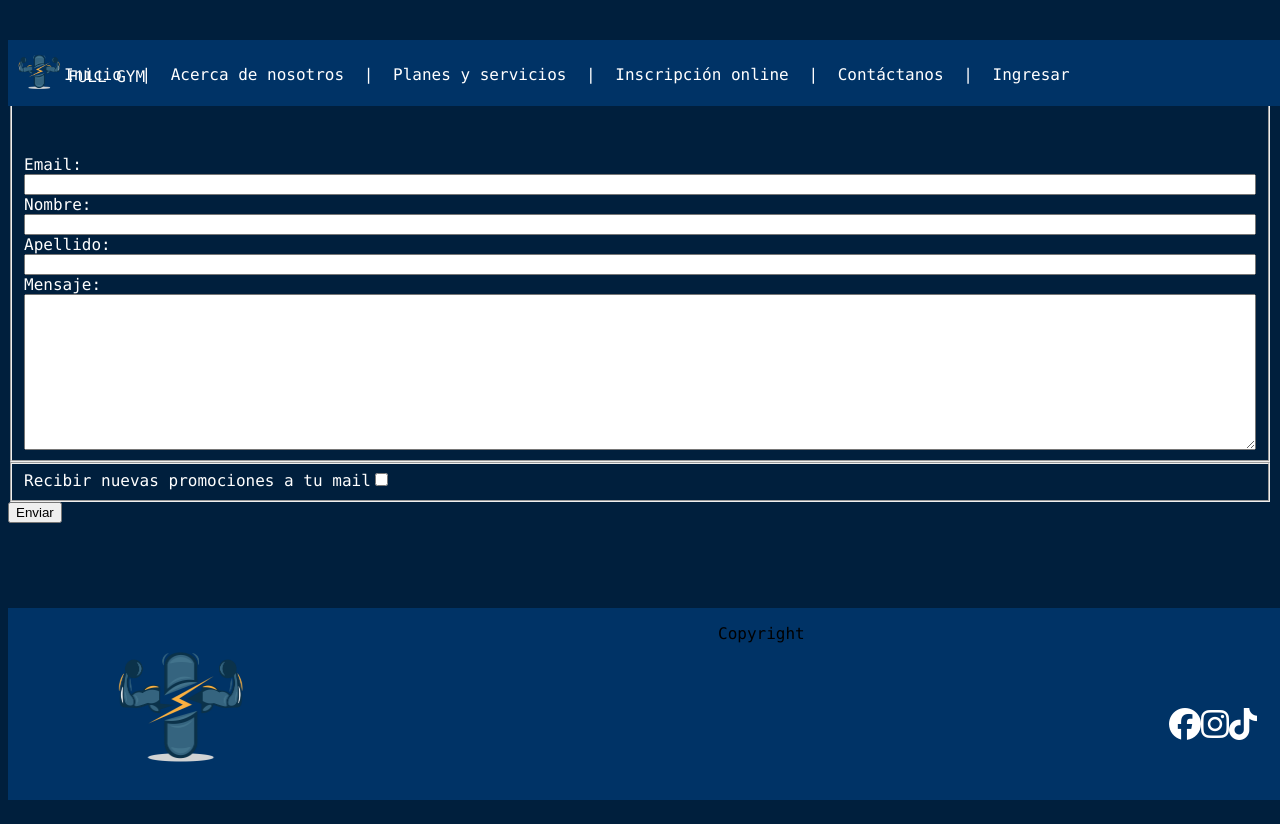
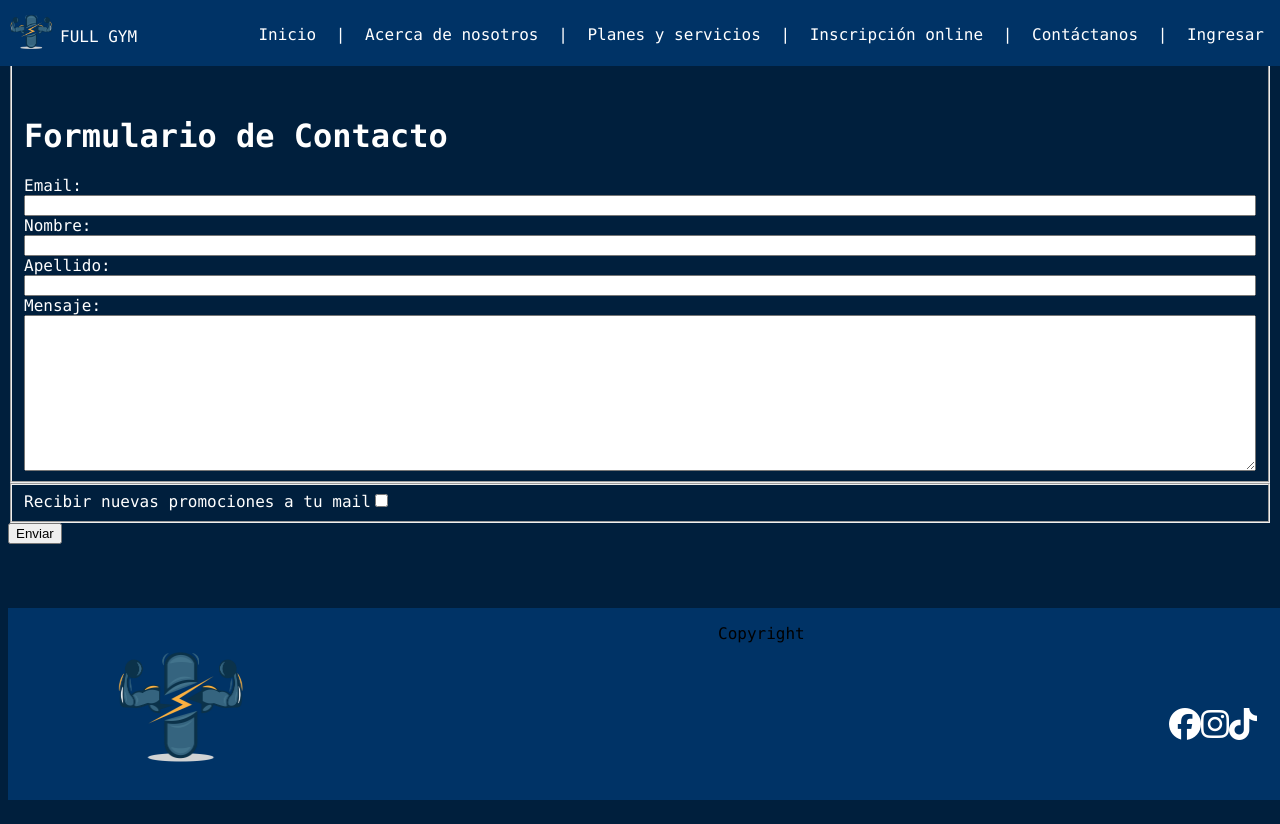
Before and after one commit to Dantegonzalezdelucia/curso-html-css-inicial-integral-main, a plain HTML site: page contact.html in a window 1280 px wide. Drawn offline with Linux system fonts and the light colour scheme.

Commit message:
contacto

```diff
--- a/contact.html
+++ b/contact.html
@@ -8,6 +8,7 @@
     <meta name="description" content="Ejercicio">
     <meta name="author" content="Dante Gonzalez">
     <link rel="stylesheet" href="style2.css">
+    <link rel="icon" type="image/x-icon" href="img\gym-7328168_1280.webp">
     <script src="https://kit.fontawesome.com/1e4f4f5e75.js" crossorigin="anonymous"></script>
     <title>FULL GYM</title>
 
@@ -64,7 +65,7 @@
     </header>
     </nav>
     <main>
-        <h1> Formulario de Contacto </h1>
+
 
 
         <form action="" method="GET">
@@ -73,7 +74,7 @@
 
             <fieldset>
                 <div class="form_container">
-
+                    <h1> Formulario de Contacto </h1>
 
                     <label for="email" style="color: #ffffff;">Email: </label>
                     <input type="email" name="email" required>
--- a/style.css
+++ b/style.css
@@ -36,6 +36,8 @@ ul li {
 ul {
     position: absolute;
     margin: 10px;
+    right: 0px;
+    top: 0px;
 }
 
 body {
--- a/style2.css
+++ b/style2.css
@@ -8,6 +8,8 @@ body{
         width: 100%;
         box-sizing: border-box;
         z-index: 1;
+        top: 0px;
+    left: 0px;
     }
 
     .logotxt{
@@ -33,7 +35,8 @@ body{
 
     ul {
         position: absolute;
-
+        right: 0px;
+        top: 0px;
         margin: 10px;
     }
 
@@ -96,9 +99,9 @@ body{
                 display: grid;
                 gap: 2.5;
             }
-            .h1{
+             h1 {
                 color: #ffffff;
-                display: flex;
-                justify-content: center;
-                font-size: xx-large;
+                padding: auto;
+
+
             }
```
Also changed, not shown: index.html (+1 -1 lines).
